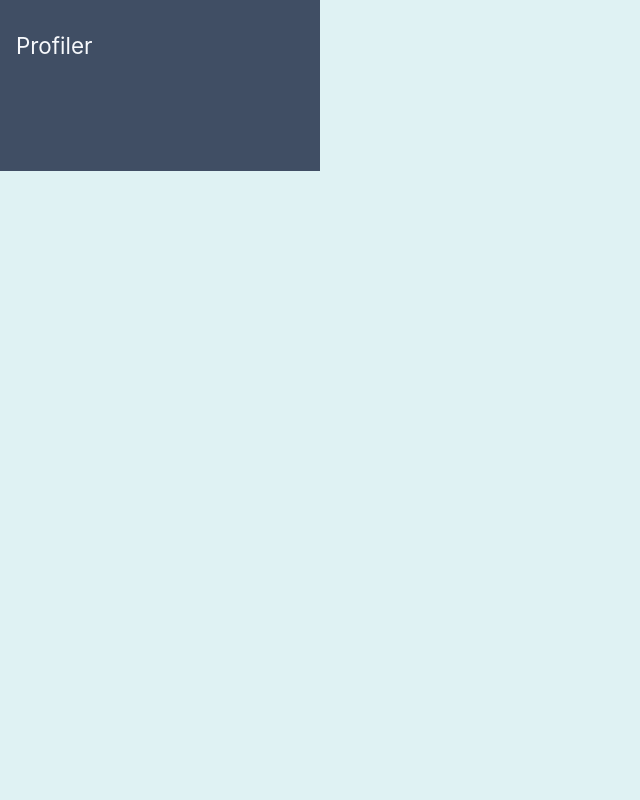
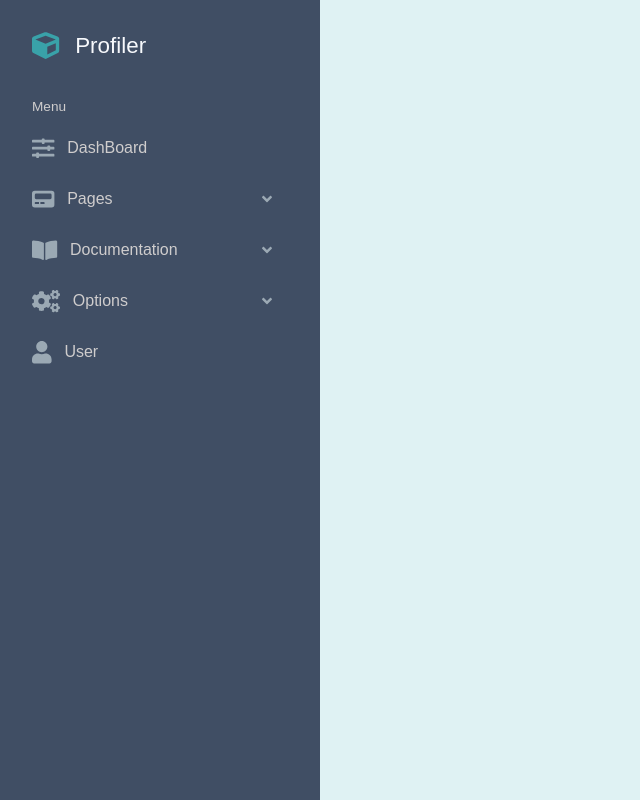
Before and after one commit to StavrosKollias/tempProfilerApp, a React (Create React App) app: page / in a window 1280 px wide. Shown: the whole page, without its empty margins (0-640 px from the left). Built offline with nearby package versions, Linux system fonts and the light colour scheme.

Commit message:
formed side bar with sub menu

```diff
--- a/package.json
+++ b/package.json
@@ -26,6 +26,7 @@
     "react": "^16.13.1",
     "react-chartjs-2": "^2.10.0",
     "react-dom": "^16.13.1",
+    "react-router-dom": "^5.2.0",
     "react-scripts": "3.4.3",
     "typescript": "~3.7.2"
   },
--- a/src/Components/SideBarComponent/SideBarComponent.scss
+++ b/src/Components/SideBarComponent/SideBarComponent.scss
@@ -1,6 +1,6 @@
 @import "../../styles/variables";
+@import "../../styles/utilities";
 
-@import "../../styles/utilities";
 [data-role="side-bar"] {
   &[data-theme="dark"] {
     @extend %side-bar;
@@ -44,18 +44,17 @@
       position: relative;
       li > a {
         @extend %side-bar-button;
-        .fas,
-        .far {
+        svg {
           color: $gray-color;
         }
 
-        .far:first-child,
-        .fas:first-child {
+        svg:first-child,
+        svg:first-child {
           margin-right: 0.8rem;
           font-size: 1.4rem;
         }
 
-        .fas:last-child {
+        svg[data-icon="angle-down"] {
           position: absolute;
           right: 0;
           margin-right: 1rem;
@@ -64,23 +63,23 @@
         &.current,
         &.current-2 {
           color: $light-color;
-          .fas:last-child {
+          svg[data-icon="angle-down"] {
             color: $light-color;
             transform: rotate(-180deg) !important;
           }
-          .fas:first-child {
+          svg:first-child {
             color: $light-color;
           }
         }
 
         &:focus,
         &:hover,
-        &:focus .fas:last-child,
-        &:hover .fas:last-child,
-        &:hover .fas:first-child,
-        &:hover .far:first-child,
-        &:focus .far:first-child,
-        &:focus .fas:first-child {
+        &:focus svg:last-child,
+        &:hover svg:last-child,
+        &:hover svg:first-child,
+        &:hover .svg:first-child,
+        &:focus svg:first-child,
+        &:focus svg:first-child {
           color: $light-color;
         }
       }
@@ -94,7 +93,7 @@
         transition: min-height 0.5s ease, max-height 0.5s ease,
           padding-left 0.5s ease;
 
-        &.active-side-1 {
+        &.active-side-menu {
           padding-left: 2.1rem;
           height: auto;
           max-height: 30rem;
--- a/src/Components/SideBarComponent/SideBarComponent.tsx
+++ b/src/Components/SideBarComponent/SideBarComponent.tsx
@@ -1,11 +1,32 @@
 
 import React from "react";
+import SideBarItemMenu from "../SideBarItemMenu/SideBarItemMenu";
+import SideBarLogoComponent from "../SideBarLogoComponent";
+
+import { FontAwesomeIcon } from "@fortawesome/react-fontawesome";
+import {
+  faSlidersH,
+  faPager,
+  faUser,
+  faTimes,
+  faDesktop,
+  faCogs,
+  faAngleDown,
+  faBookOpen
+} from "@fortawesome/free-solid-svg-icons";
 
 import "./SideBarComponent.scss"
 
 interface ISideBarComponentState{
     active:boolean;
 }
+
+const slidersIcon= <FontAwesomeIcon icon={faSlidersH} />;
+const arrowDownIcon= <FontAwesomeIcon icon={faAngleDown} />;
+const pagerIcon= <FontAwesomeIcon icon={faPager}/>;
+const userIcon= <FontAwesomeIcon icon={faUser}/>;
+const docIcon= <FontAwesomeIcon icon={faBookOpen}/>;
+const optionsIcon= <FontAwesomeIcon icon={faCogs}/>;
 
 class  SideBarComponent extends React.Component<{},ISideBarComponentState>{
     constructor(props:ISideBarComponentState ){
@@ -15,15 +36,21 @@ class  SideBarComponent extends React.Component<{},ISideBarComponentState>{
         }
     }
 
-
     render(){
+        const menuArray= [
+            {label:"DashBoard", icon:slidersIcon,active:false},
+            {label:"Pages", icon:pagerIcon, subMenu:["Temperature", "Zones"],active:false},
+            {label:"Documentation", icon:docIcon, subMenu:["Temperature", "Zones"],active:false},
+            {label:"Options",icon:optionsIcon, subMenu:["Temperature", "Zones"],active:false},
+            {label:"User", icon:userIcon,active:false },
+            ];
         return(
             <section className="side-bar toggle-left" data-role="side-bar" data-theme="dark" >
-            <div className="side-bar-logo">
-            <div className="logo"><i className="fas fa-cube"></i> Profiler</div>
-            </div>
-
-
+                <div className="container">
+                    <SideBarLogoComponent/>
+                    <h2 className="side-bar-section-title">Menu</h2>
+                    <SideBarItemMenu arrowIcon={arrowDownIcon} sideBarItems={menuArray}/>
+                </div>
             </section>
 
         )
--- /dev/null
+++ b/src/Components/SideBarItemMenu/ISideBarItemProps.tsx
@@ -0,0 +1,12 @@
+export interface ISideBarItemProps{
+    sideBarItems:Array<IMenuObject>;
+    arrowIcon: JSX.Element;
+}
+
+
+export interface IMenuObject{
+    label:string;
+    icon:JSX.Element;
+    subMenu?:Array<string>
+    active:boolean;
+}
--- a/src/Components/SideBarItemMenu/SideBarItemMenu.tsx
+++ b/src/Components/SideBarItemMenu/SideBarItemMenu.tsx
@@ -1,21 +1,55 @@
-import React from "react";
+import React, { useState } from "react";
+import { ISideBarItemProps ,IMenuObject } from "./ISideBarItemProps";
+import {
+    BrowserRouter as Router,
+    Switch,
+    Route,
+    Link
+  } from "react-router-dom";
+import SideBarItemMenuSubMenu from "../SideBarItemMenuSubMenu/SideBarItemMenuSubMenu";
 
-interface ISidebarItemProps{
-    sidebarItems:Array<string>
+// React hooks for stateless component
+function useForceUpdate(){
+    const [value, setValue] = useState(0); // integer state
+    return () => setValue(value => ++value); // update the state to force render
 }
+
+const SideBarItemMenu:React.FC<ISideBarItemProps>=(props)=>{
+
+    const [sideBarItems,setMyValues] = useState(props.sideBarItems);
+    const forceUpdate = useForceUpdate();
+
+    const handleClickSideMenuButton=(obj:IMenuObject)=>{
+            if(obj.subMenu){
+                const sideBarItemActive= sideBarItems.filter(x=> x.active);
+                const sideBarItemUsed= sideBarItems.filter(x=> x.label==obj.label);
+                console.log(sideBarItemUsed);
+                if(obj.active){
+                    sideBarItemUsed[0].active=false;
+                    console.log(sideBarItems);
+                    setMyValues(sideBarItems);
+                    forceUpdate()
+                }else{
+                    if(sideBarItemActive.length>0)sideBarItemActive[0].active=false;
+                    sideBarItemUsed[0].active=true;
+                    setMyValues(sideBarItems);
+                    forceUpdate();
+                }
+            }
+    }
 
 
 
-const SideBarItemMenu:React.FC<ISidebarItemProps>=(props:ISidebarItemProps)=>{
     return(
+        <Router>
         <ul className="side-bar-item">
-            {
-                props.sidebarItems.map((e,i)=>{
-                    <li key={i}></li>
-                })
-            }
+            {props.sideBarItems.map((item,i)=>{
 
-            <li></li>
+                  return  <li key={i}><Link to={item.subMenu?"/":`/${item.label}`}  onClick={()=>handleClickSideMenuButton(item)} className={item.active?"current":""}>{item.icon} {item.label} {item.subMenu && props.arrowIcon}  </Link>  {item.subMenu &&  <SideBarItemMenuSubMenu subMenu={item.subMenu} active={item.active}/>}</li>
+                })}
         </ul>
+        </Router>
     )
 }
+
+export default SideBarItemMenu;
--- /dev/null
+++ b/src/Components/SideBarItemMenuSubMenu/ISideBarMenuSubMenuProps.tsx
@@ -0,0 +1,4 @@
+export interface ISideBarMenuSubMenuProps{
+    subMenu:Array<string>;
+    active:boolean;
+}
--- /dev/null
+++ b/src/Components/SideBarItemMenuSubMenu/SideBarItemMenuSubMenu.tsx
@@ -0,0 +1,22 @@
+import React from "react";
+import { ISideBarMenuSubMenuProps } from "./ISideBarMenuSubMenuProps";
+import {
+    BrowserRouter as Router,
+    Switch,
+    Route,
+    Link
+  } from "react-router-dom";
+
+
+const SideBarItemMenuSubMenu:React.FC<ISideBarMenuSubMenuProps>=(props)=>{
+    return(
+
+        <ul className={props.active? `side-bar-item-list active-side-menu`:`side-bar-item-list`}>
+            {props.subMenu.map((e,i)=>{
+                  return  <li key={i}><Link to="/" >{e}</Link></li>
+                })}
+        </ul>
+    )
+}
+
+export default SideBarItemMenuSubMenu;
--- /dev/null
+++ b/src/Components/SideBarLogoComponent.tsx
@@ -0,0 +1,16 @@
+import React from "react";
+import { FontAwesomeIcon } from "@fortawesome/react-fontawesome";
+import {
+  faCube,
+} from "@fortawesome/free-solid-svg-icons";
+const cubeIcon = <FontAwesomeIcon icon={faCube} />;
+
+const SideBarLogoComponent:React.FC<{}>=(props)=>{
+    return(
+        <div className="side-bar-logo">
+        <div className="logo">{cubeIcon} Profiler</div>
+        </div>
+    )
+}
+
+export default SideBarLogoComponent;
--- a/src/styles/_utilities.scss
+++ b/src/styles/_utilities.scss
@@ -1,8 +1,66 @@
-.contaiiner {
-  padding: 2rem 0;
+* {
+  margin: 0;
+  padding: 0;
+  box-sizing: border-box;
+}
+
+body {
+  font-family: Arial, sans-serif;
+}
+
+ul {
+  list-style: none;
+}
+
+a {
+  border: none;
+  display: inline-block;
+  text-decoration: none;
+  color: $gray-color;
+
+  &:focus {
+    outline: none;
+  }
+}
+
+svg {
+  transition: transform 0.4s ease-in-out, color 0.4s ease-in-out;
+}
+
+label {
+  font-size: 0.8rem;
+  margin-bottom: 0.3rem;
+
+  &::before {
+    content: "*";
+  }
+}
+
+img {
+  width: 100%;
+}
+
+//  Classes
+
+.container {
+  padding: 0 2rem;
 }
 
 .py {
+  &-1 {
+    padding: 1rem 0;
+  }
+
+  &-2 {
+    padding: 2rem 0;
+  }
+
+  &-3 {
+    padding: 3rem 0;
+  }
+}
+
+.px {
   &-1 {
     padding: 0 1rem;
   }
@@ -16,20 +74,6 @@
   }
 }
 
-.px {
-  &-1 {
-    padding: 1rem 0;
-  }
-
-  &-2 {
-    padding: 2rem 0;
-  }
-
-  &-3 {
-    padding: 3rem 0;
-  }
-}
-
 %page {
   min-height: 100vh;
   transition: width 0.5s ease-in-out;
@@ -40,7 +84,7 @@
 %side-bar {
   position: relative;
   height: auto;
-  min-height: 100%;
+  min-height: 100vh;
   transition: margin 0.5s ease-in-out;
   padding-bottom: 5rem;
   width: 15rem;
@@ -134,8 +178,7 @@
   justify-content: start;
   padding: 2rem 0;
   font-size: 1.4rem;
-  .fas,
-  img {
+  svg {
     width: auto;
     margin-right: 1rem;
     color: $primary-color;
```
Also changed, not shown: 1 other file (tests, documents, lock files or other folders).
